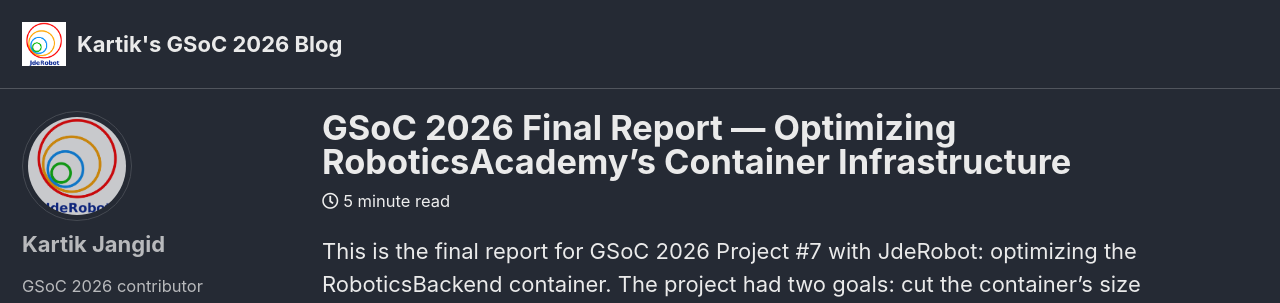
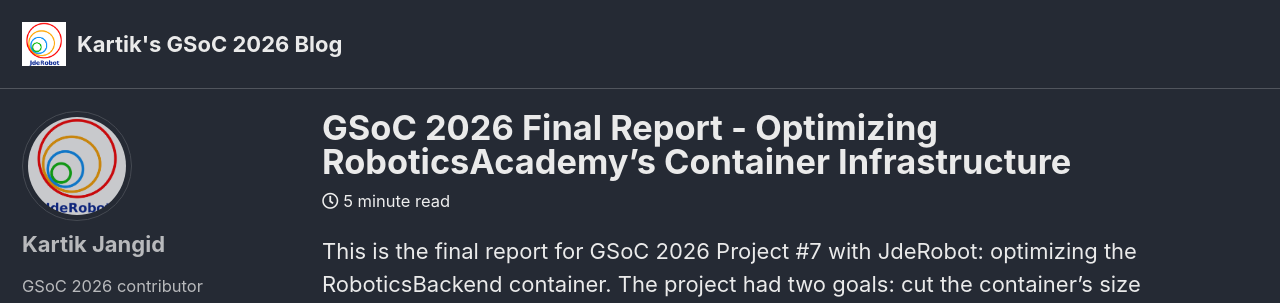
Before and after one commit to TheRoboticsClub/gsoc2026-Kartik_Jangid, a Jekyll site: the page built from docs/_posts/2026-08-21-gsoc-final-report.md, in a window 1280 px wide and 900 px high. Shown: the top 303 px of the window. Built offline with Jekyll 4.4.1, drawn with Linux system fonts in a browser that asks for light colours; cached includes are drawn as plain includes.

Commit message:
fix some issues

```diff
--- a/docs/_posts/2026-08-21-gsoc-final-report.md
+++ b/docs/_posts/2026-08-21-gsoc-final-report.md
@@ -1,6 +1,6 @@
 ---
 layout: single
-title: "GSoC 2026 Final Report — Optimizing RoboticsAcademy's Container Infrastructure"
+title: "GSoC 2026 Final Report - Optimizing RoboticsAcademy's Container Infrastructure"
 date: 2026-08-21
 categories: [gsoc, final-report]
 tags: [docker, gsoc2026, jderobot, podman, optimization, multi-stage-build, rootless, cuda, protobuf, cdi]
```
